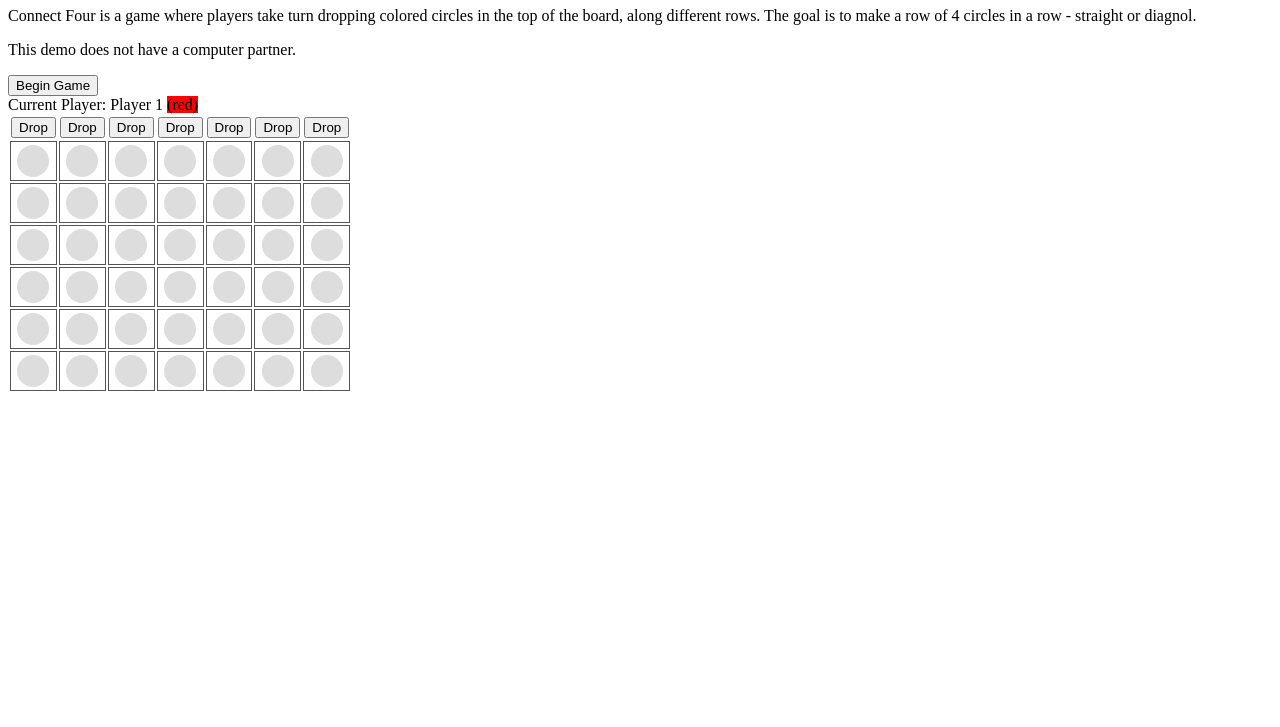
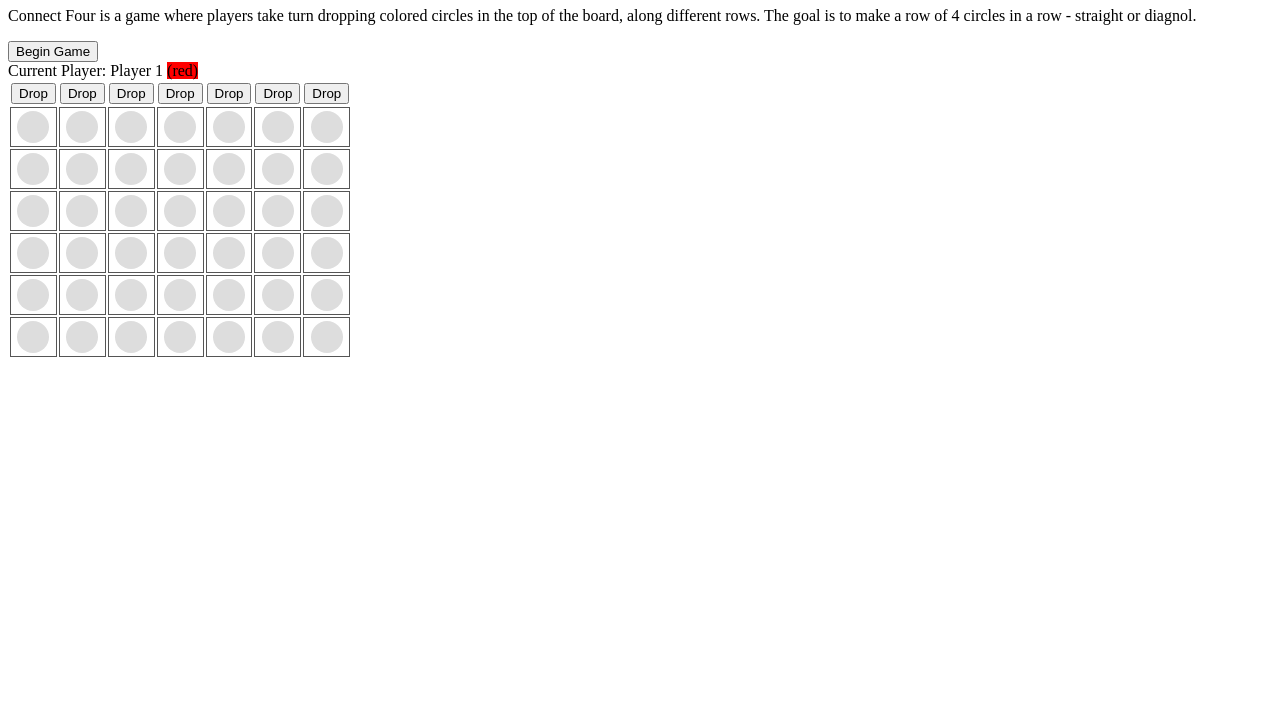
Before and after one commit to maestrogreg/connect-four-game, a website: page connect.html in a window 1280 px wide. Shown: the part 73-800 px from the top of the page. Drawn offline with Linux system fonts and the light colour scheme.

Commit message:
Update connect.html

```diff
--- a/connect.html
+++ b/connect.html
@@ -12,8 +12,6 @@
 		<h1>Connect Four</h1>
 		<p>Connect Four is a game where players take turn dropping colored circles in the top of the board, along different rows.  The goal is to make a row
 			of 4 circles in a row - straight or diagnol.</p>
-			<!-- Challenge: write an AI player -->
-		<p>This demo does not have a computer partner.</p>
 
 		<!-- The begin_game button will run "beginGame()" function when clicked.  The () is required at the end to show it is a
 		function, but no parameters are displaying -->
```
